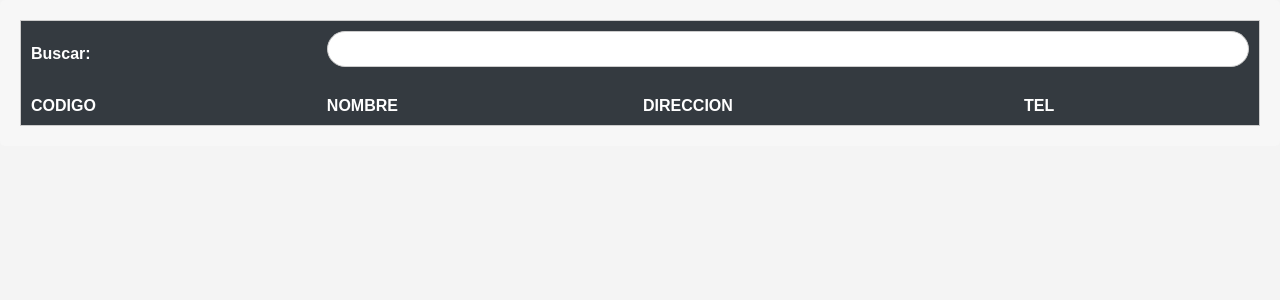
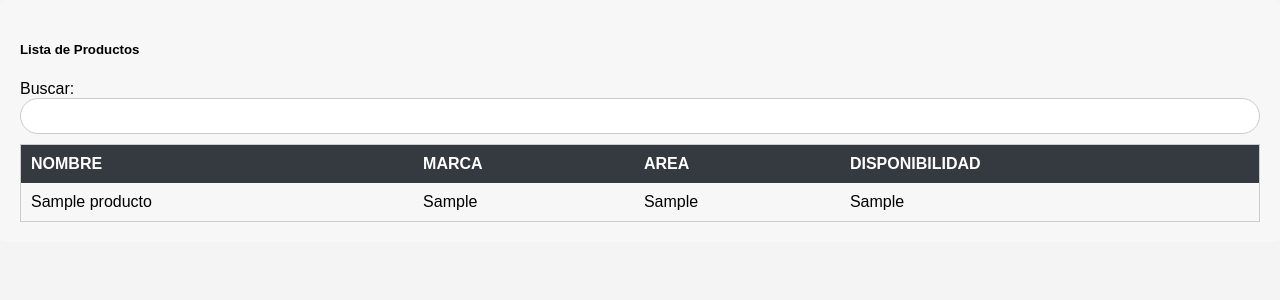
Before and after one commit to salvadoreandradep/Programacion_III, a Flask app: page /register in a window 1280 px wide. Shown: the part 168-468 px from the top of the page. Run offline with Flask 3, Linux system fonts and the light colour scheme; tables that the repository leaves empty or names only in its code hold one stand-in row (values such as "Sample post"); lists and menus that the app fills with data are empty.

Commit message:
Listo a medias

```diff
--- a/server.py
+++ b/server.py
@@ -17,6 +17,11 @@
     cursor.execute("SELECT nombre, apellido, dui , telefono FROM clientes")
     alumnos = cursor.fetchall()
     return render_template('clientes.html', alumnos=alumnos)
+
+
+
+
+
 
 @app.route('/eliminar_cliente', methods=['POST'])
 def eliminar_alumno():
@@ -42,6 +47,15 @@
     cursor.execute("SELECT nombre, marca, area, disponibilidad FROM producto")
     alumnos = cursor.fetchall()
     return render_template('productos.html', alumnos=alumnos)
+
+
+@app.route('/register')
+def tabla_productosE():
+    cursor = db.cursor()
+    cursor.execute("SELECT nombre, marca, area, disponibilidad FROM producto")
+    alumnos = cursor.fetchall()
+    return render_template('inicio.html', alumnos=alumnos)
+
 
 
 
--- a/templates/inicio.html
+++ b/templates/inicio.html
@@ -165,34 +165,33 @@
     </nav>
 
 
-    <div class="card-body">
-        <div class="row p-1">
+
+    <div class="card">
+        <div class="card-body bg-warning ">
+            <div class="row">
                 <div class="col">
-                <table class="table table-sm table-hover table-dark" id="tblConsultaAlumnos">
+                    <h5 class="card-title text-black">Lista de Productos</h5>
+                    <div class="input-group mb-3">
+                        <span class="input-group-text">Buscar:</span>
+                        <input type="text" name="txtBuscarAlumnos" id="txtBuscarAlumnos" class="form-control">
+                    </div>
+                    <table class="table table-striped table-hover table-dark" id="tblConsultaAlumnos">
                         <thead>
                             <tr>
-                            <th>Buscar:</th>
-                            <th colspan="4">
-                                <input type="text" name="txtBuscarAlumnos" id="txtBuscarAlumnos"
-                                    class="form-control" onkeyup="buscarAlumnos(this.value)">
-                            </th>
-                        </tr>
-                        <tr>
-                            <th>CODIGO</th>
                                 <th>NOMBRE</th>
-                            <th>DIRECCION</th>
-                            <th>TEL</th>
-                            <th></th>
+                                <th>MARCA</th>
+                                <th>AREA</th>
+                                <th>DISPONIBILIDAD</th>
                                                             </tr>
                         </thead>
                         <tbody>
                             {% for alumno in alumnos %}
                             <tr>
-                            <td>{{ alumno['codigo'] }}</td>
-                            <td>{{ alumno['nombre'] }}</td>
-                            <td>{{ alumno['direccion'] }}</td>
-                            <td>{{ alumno['telefono'] }}</td>
-                            <td></td>  <!-- Aquí puedes agregar acciones adicionales si es necesario -->
+                                <td>{{ alumno[0] }}</td>
+                                <td>{{ alumno[1] }}</td>
+                                <td>{{ alumno[2] }}</td>
+                                <td>{{ alumno[3] }}</td>
+
                             </tr>
                             {% endfor %}
                         </tbody>
@@ -200,8 +199,29 @@
                 </div>
             </div>
         </div>
+    </div>
 
+    <script>
+        const input = document.getElementById('txtBuscarAlumnos');
+        const table = document.getElementById('tblConsultaAlumnos');
+        const rows = table.getElementsByTagName('tr');
 
-
+        input.addEventListener('input', function () {
+            const filter = input.value.toLowerCase();
+            for (let i = 1; i < rows.length; i++) {
+                const row = rows[i];
+                const cells = row.getElementsByTagName('td');
+                let visible = false;
+                for (let j = 0; j < cells.length; j++) {
+                    const cell = cells[j];
+                    if (cell.innerHTML.toLowerCase().includes(filter)) {
+                        visible = true;
+                        break;
+                    }
+                }
+                row.style.display = visible ? '' : 'none';
+            }
+        });
+    </script>
 </body>
 </html>
```
Lines whose indentation alone changed are shown as unchanged.
